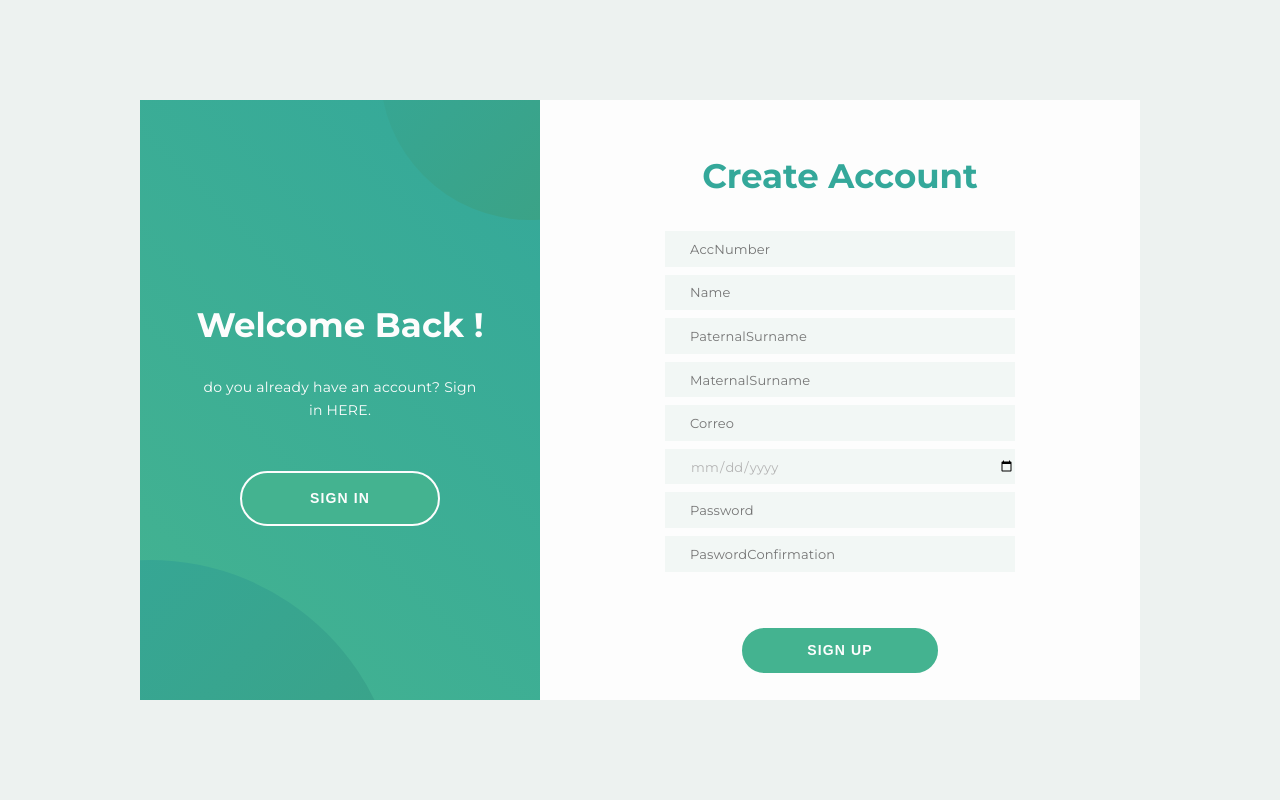
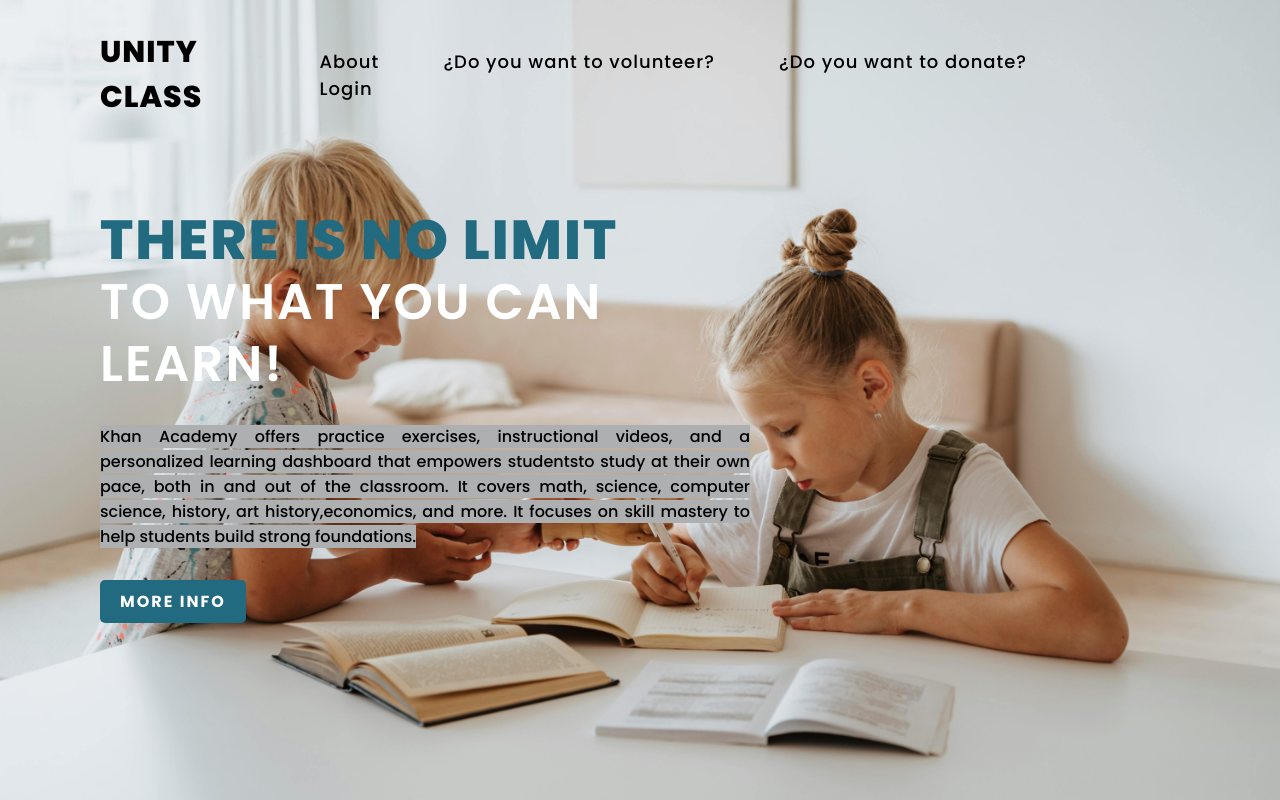
Before and after one commit to jazmin-dominguez/App-Web-CRUD, a PHP site: page / in a window 1280 px wide. Run offline with PHP 8.4, Linux system fonts and the light colour scheme; some libraries are stand-ins or nearby versions.

Commit message:
Cambie el nombre del archivo inicio a index

```diff
--- a/index.php
+++ b/index.php
@@ -1,78 +1,63 @@
 <!DOCTYPE html>
-<html lang="es" dir="ltr">
+<html lang="en" dir="ltr">
   <head>
-<meta name="viewport" content="width=device-width, user-scalable=no, initial-scale=1.0">
     <meta charset="utf-8">
-<link rel="stylesheet" type="text/css" href="CSS/registro.css">
-<link href="https://fonts.googleapis.com/css2?family=Montserrat:wght@400;700;800&display=swap" rel="stylesheet">
-<link rel="stylesheet" href="https://cdn.jsdelivr.net/npm/@sweetalert2/theme-material-ui/material-ui.min.css">
-<script src="https://cdn.jsdelivr.net/npm/sweetalert2@11"></script>
+    <meta name="viewport" content="width=device-width, initial-scale=1.0">
+    <title>Landing Website</title>
+    <link rel="stylesheet" href="CSS/inicio.css">
+    <link rel="stylesheet" href="https://cdnjs.cloudflare.com/ajax/libs/font-awesome/5.14.0/css/all.min.css">
   </head>
   <body>
-    <div class="main">
-        <div class="container a-container" id="a-container">
-            <form class="form" id="registrationForm" method="POST">
-                <h2 class="form_title title">Create Account</h2>
-                <input class="form__input" type="text" name="matricula" placeholder="AccNumber">
-                <input class="form__input" type="text" name="nombres" placeholder="Name">
-                <input class="form__input" type="text" name="apellidopaterno" placeholder="PaternalSurname">
-                <input class="form__input" type="text" name="apellidomaterno" placeholder="MaternalSurname">
-                <input class="form__input" type="text" name="correo" placeholder="Correo">
-                <input class="form__input" type="date" name="edad" placeholder="Birthday">
-                <input class="form__input" type="password" name="contrasena" placeholder="Password">
-                <input class="form__input" type="password" name="confirmarcontrasena" placeholder="PaswordConfirmation">
-                <button class="form__button button submit" id="submit">SIGN UP</button>
-            </form>
-            <div id="alertMessage" class="alert" style="display:none;"></div>
+
+    <section>
+      <input type="checkbox" id="check">
+      <header>
         </div>
-        <div class="switch" id="switch-cnt">
-            <div class="switch__circle"></div>
-            <div class="switch__circle switch__circle--t"></div>
-            <div class="switch__container" id="switch-c1">
-                <h2 class="switch__title title">Welcome Back !</h2>
-                <p class="switch__description description">do you already have an account? Sign in HERE.</p>
-                <button class="switch__button button switch-btn">SIGN IN</button>
+        <h2><a href="#" class="logo">Unity Class</a></h2>
+
+        <div class="navigation">
+          <!--<a href="#">Home</a>-->
+          <a href="about.php">About</a>
+          <a href="Registro_Usuariosform.php">¿Do you want to volunteer?</a>
+          <a href="Registro_Usuariosform.php">¿Do you want to donate?</a>
+          <div class="dropdown">
+            <a href="#">Login</a>
+              <ul class="dropdown-menu">
+                <li><a href="login.php">Administrator</a></li>
+                <li><a href="login.php">Coordinator</a></li>
+                <li><a href="login.php">Volunteer</a></li>
+                <li><a href="login.php">Donor</a></li>
+                <li><a href="login.php">Beneficiary</a></li>
+              </ul>
             </div>
           </div>
+
+        <label for="check">
+        <i class="fas fa-bars menu-btn"></i>
+        <i class="fas fa-times close-btn"></i>
+        </label>
+      </header>
+
+
+      <div class="content">
+        <div class="info">
+          <h2>There is no limit<br><span>to what you can learn!</span></h2>
+          <p><span>Khan Academy offers practice exercises, instructional videos, and a personalized
+            learning dashboard that empowers studentsto study at their own pace, both in and
+            out of the classroom.
+            It covers math, science, computer science, history, art history,economics, and more.
+            It focuses on skill mastery to help students build strong foundations.</span></p>
+          <a href="https://es.khanacademy.org/" target="_blank" class="info-btn">More info</a>
         </div>
-    <script src="main.js"></script>
-    <script src="./script.js"></script>
-    <script>
-    document.getElementById('registrationForm').addEventListener('submit', function(event) {
-        event.preventDefault();
+      </div>
+    <!-- <div class="media-icons">
+        <a href="#"><i class="fab fa-facebook-f"></i></a>
+        <a href="#"><i class="fab fa-twitter"></i></a>
+        <a href="#"><i class="fab fa-instagram"></i></a>
+      </div>
+    </section>
 
-        var formData = new FormData(this);
 
-        fetch('registro.php', {
-            method: 'POST',
-            body: formData
-        })
-        .then(response => response.json())
-        .then(data => {
-            if (data.status === 'error') {
-                Swal.fire({
-                    icon: 'error',
-                    title: 'Oops...',
-                    text: data.message,
-                });
-            } else {
-                Swal.fire({
-                    icon: 'success',
-                    title: 'Success',
-                    text: data.message,
-                });
-            }
-        })
-        .catch(error => {
-            console.error('Error:', error);
-            Swal.fire({
-                icon: 'error',
-                title: 'Error',
-                text: 'An error occurred while processing your request.',
-            });
-        });
-    });
-</script>
 
   </body>
 </html>
```
Lines whose indentation alone changed are shown as unchanged.
